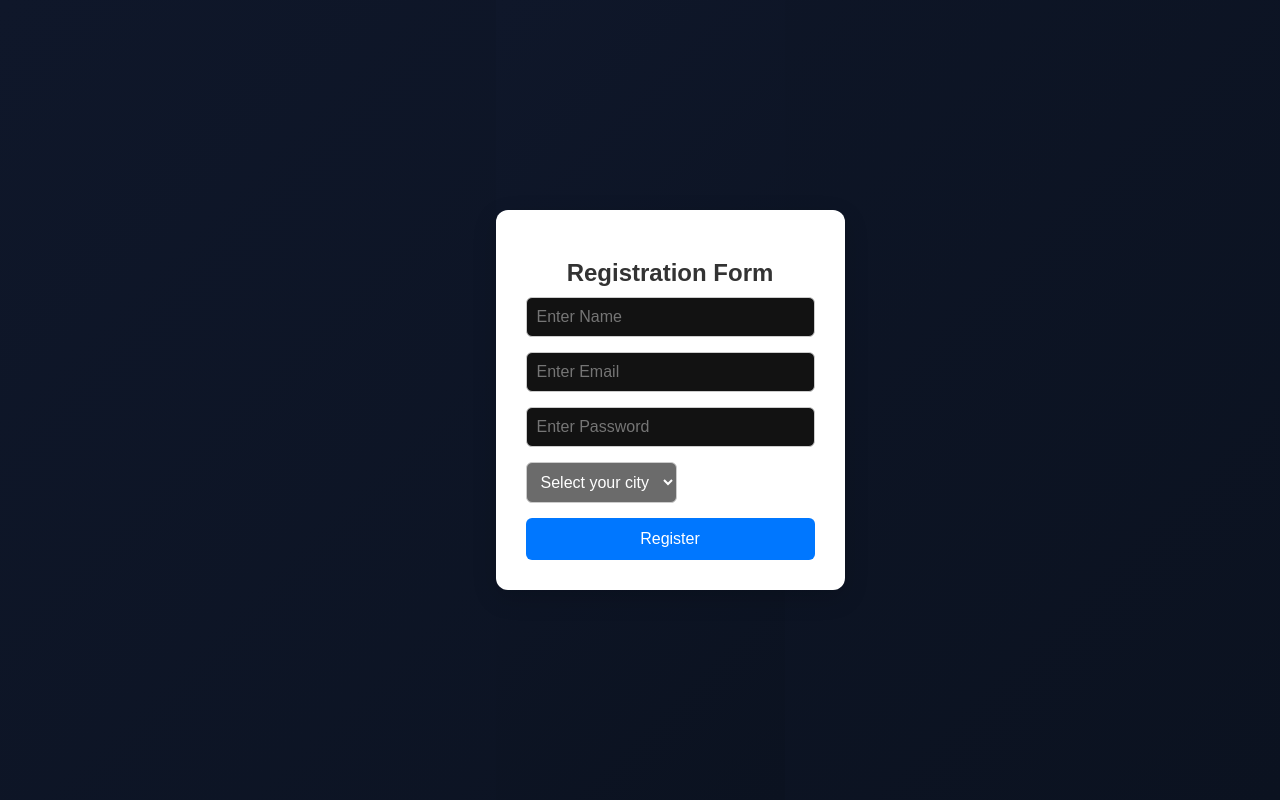
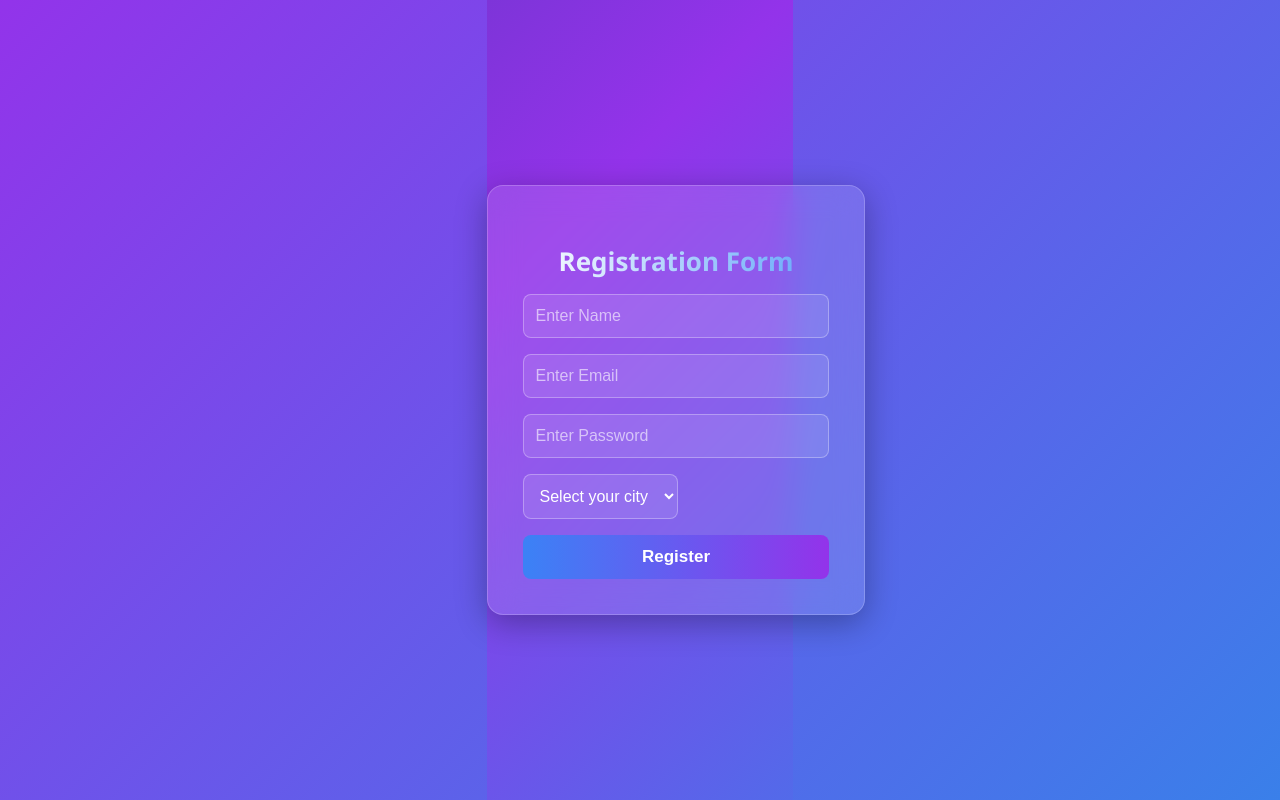
Before and after one commit to Pranali855/assignment-21, a React (Vite) app: page / in a window 1280 px wide. Built offline with nearby package versions, Linux system fonts and the light colour scheme.

Commit message:
Update App.css
css added

```diff
--- a/src/App.css
+++ b/src/App.css
@@ -5,78 +5,115 @@ html, body {
   display: flex;
   align-items: center;
   justify-content: center;
-  background: linear-gradient(135deg, #0f172a 0%, #0b1220 100%);
-  color-scheme: dark;
+  background: linear-gradient(135deg, #1e3a8a, #9333ea, #0ea5e9);
+  background-size: 300% 300%;
+  animation: gradientMove 10s ease infinite;
+  font-family: 'Segoe UI', sans-serif;
+}
+
+@keyframes gradientMove {
+  0% { background-position: 0% 50%; }
+  50% { background-position: 100% 50%; }
+  100% { background-position: 0% 50%; }
 }
 
 .registration-container {
   width: 100%;
   max-width: 400px;
-  margin: 60px auto;
-  padding: 30px;
-  background: #ffffff;
-  border-radius: 12px;
-  box-shadow: 0 8px 25px rgba(0, 0, 0, 0.15);
-  font-family: Arial, sans-serif;
+  padding: 35px;
+  border-radius: 16px;
+  background: rgba(255, 255, 255, 0.12);
+  backdrop-filter: blur(15px);
+  box-shadow: 0 8px 32px rgba(0,0,0,0.3);
+  border: 1px solid rgba(255,255,255,0.2);
+  color: white;
+  animation: fadeIn 1s ease;
+}
+
+@keyframes fadeIn {
+  from {
+    opacity: 0;
+    transform: translateY(30px);
+  }
+  to {
+    opacity: 1;
+    transform: translateY(0);
+  }
 }
 
 .registration-title {
   text-align: center;
-  margin-bottom: 10px;
-  color: #333;
+  margin-bottom: 15px;
+  font-size: 26px;
+  font-weight: bold;
+  background: linear-gradient(90deg, #ffffff, #60a5fa);
+  -webkit-background-clip: text;
+  -webkit-text-fill-color: transparent;
 }
+
 
 .entered-name {
   text-align: center;
-  color: #0077ff;
+  color: #38bdf8;
   font-weight: bold;
   margin-bottom: 15px;
+  font-size: 18px;
 }
 
 .registration-form {
   display: flex;
   flex-direction: column;
-  gap: 15px;
+  gap: 16px;
 }
 
 .registration-input,
 .input {
-  padding: 10px;
-  border: 1px solid #ccc;
-  border-radius: 6px;
+  padding: 12px;
+  border-radius: 8px;
+  border: 1px solid rgba(255,255,255,0.3);
   font-size: 16px;
   outline: none;
+  background: rgba(255,255,255,0.1);
+  color: white;
   transition: 0.3s;
 }
 
+.registration-input::placeholder {
+  color: rgba(255,255,255,0.6);
+}
+
+
 .registration-input:focus,
 .input:focus {
-  border-color: #0077ff;
-  box-shadow: 0 0 5px rgba(0, 119, 255, 0.4);
+  border-color: #38bdf8;
+  box-shadow: 0 0 10px #38bdf8;
+  transform: scale(1.02);
 }
 
 .registration-button {
   padding: 12px;
-  background: #0077ff;
+  border-radius: 8px;
+  border: none;
+  font-size: 17px;
+  font-weight: bold;
+  cursor: pointer;
+  background: linear-gradient(90deg, #3b82f6, #9333ea);
   color: white;
-  border: none;
-  border-radius: 6px;
-  font-size: 16px;
-  cursor: pointer;
   transition: 0.3s;
 }
 
 .registration-button:hover {
-  background: #005edb;
+  transform: translateY(-2px);
+  box-shadow: 0 0 15px rgba(147,51,234,0.8);
 }
 
 .registration-button:active {
-  transform: scale(0.98);
+  transform: scale(0.96);
 }
 
 @media (max-width: 500px) {
   .registration-container {
     margin: 20px;
-    padding: 20px;
+    padding: 25px;
   }
 }
```
